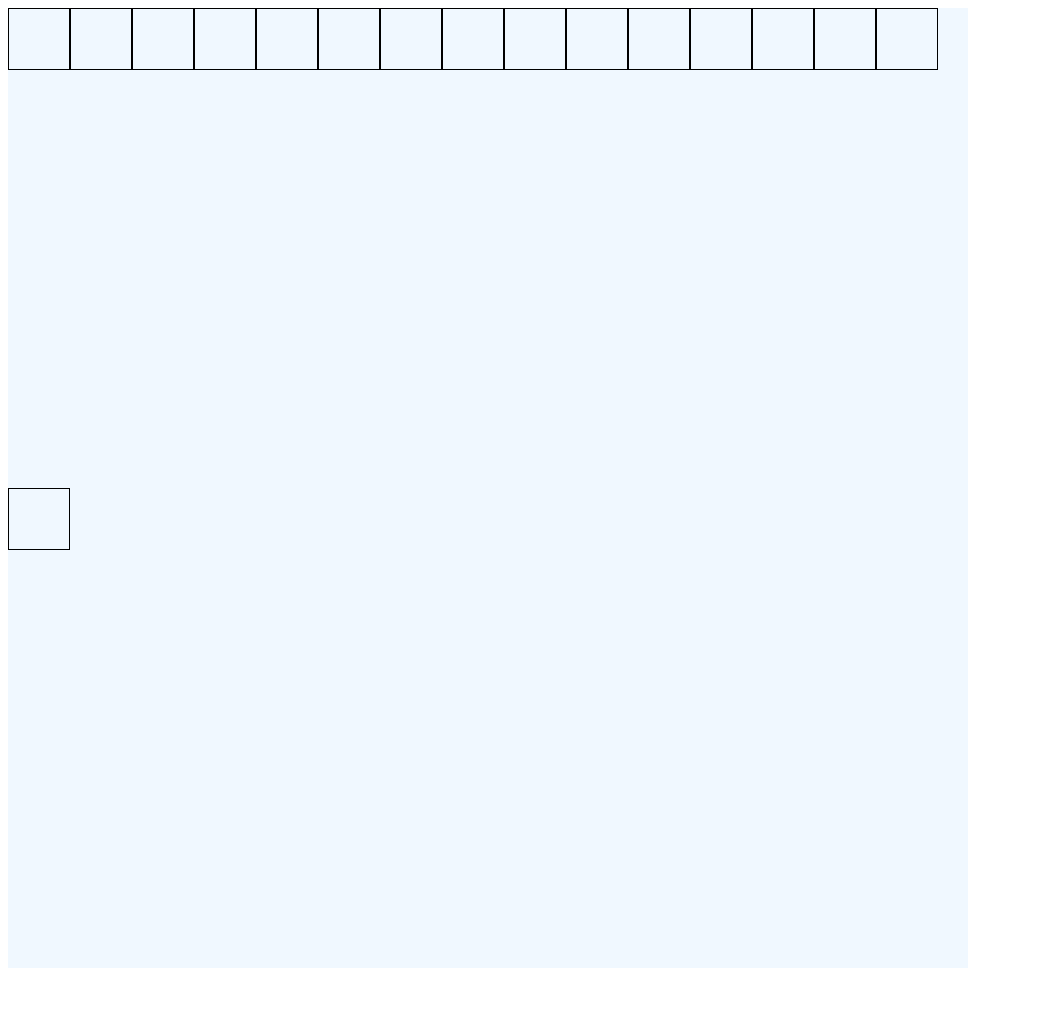
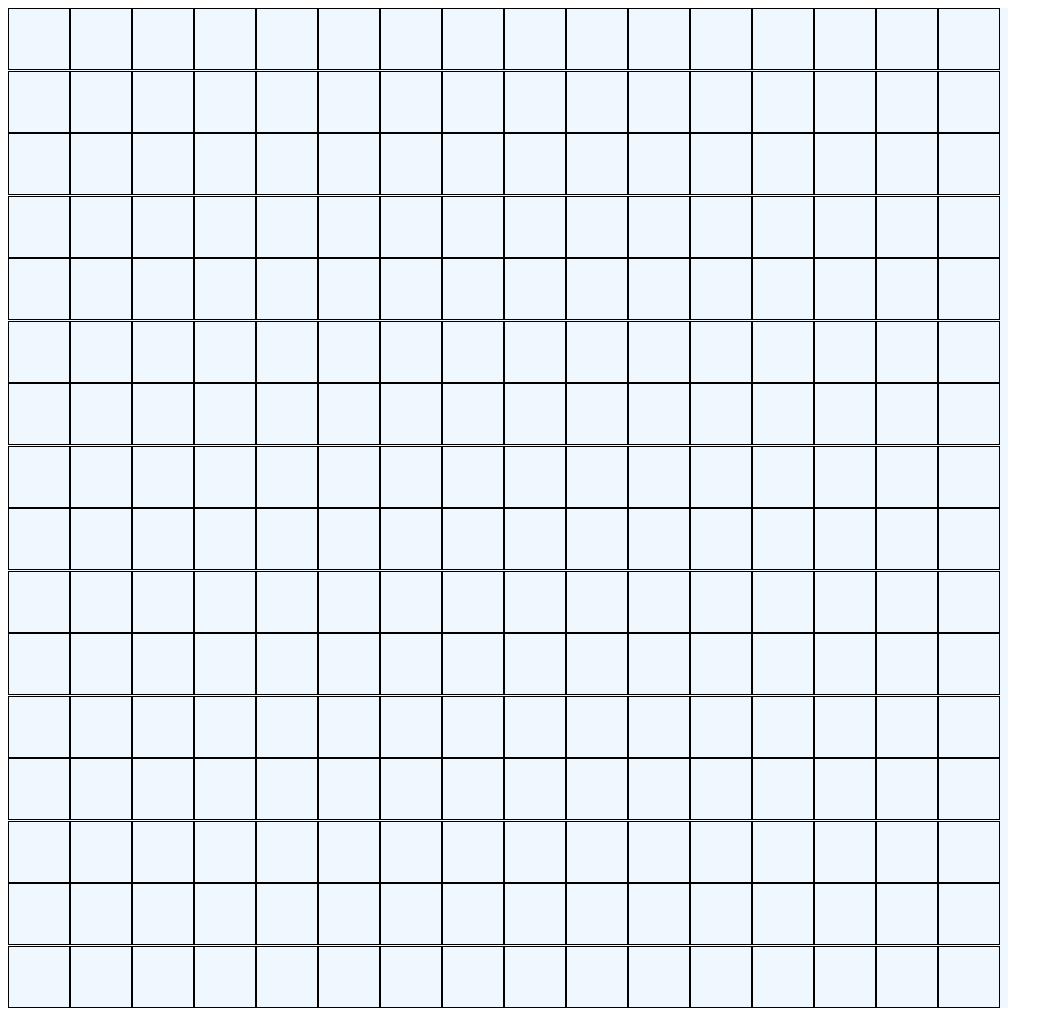
Before and after one commit to aftbracelet-wq/pixel-drawing, a plain HTML site: page index.html in a window 1280 px wide. Shown: the whole page, without its empty margins (0-1063 px from the left). Before the commit the page ends 976 px from the top, so only its background shows below. Drawn offline with Linux system fonts and the light colour scheme.

Commit message:
Fix the grid and add the first part of the hover mechanic

```diff
--- a/script.js
+++ b/script.js
@@ -1,8 +1,8 @@
 const square = document.getElementById('square');
 
 function makeRow(num){
-    for (i=0;i < num;i++){
-        square.appendChild(document.createElement("div"));
+    for (j=0;j < num;j++){
+        square.appendChild(document.createElement("div")).className = "box";
     }
 }
 
@@ -13,3 +13,11 @@ function makeGrid(rows){
 }
 
 makeGrid(16);
+
+const boxes = document.getElementsByClassName("box");
+
+boxes.forEach(box => {
+    box.addEventListener("mouseover",  (e) => {
+    box.style.backGroundColor = black;
+});
+});
--- a/style.css
+++ b/style.css
@@ -6,8 +6,8 @@ div {
 }
 
 #square {
-    width: 960px;
-    height: 960px;
+    width: 1000px;
+    height: 1000px;
     border: none;
     display: flex;
     background-color: aliceblue;
```
